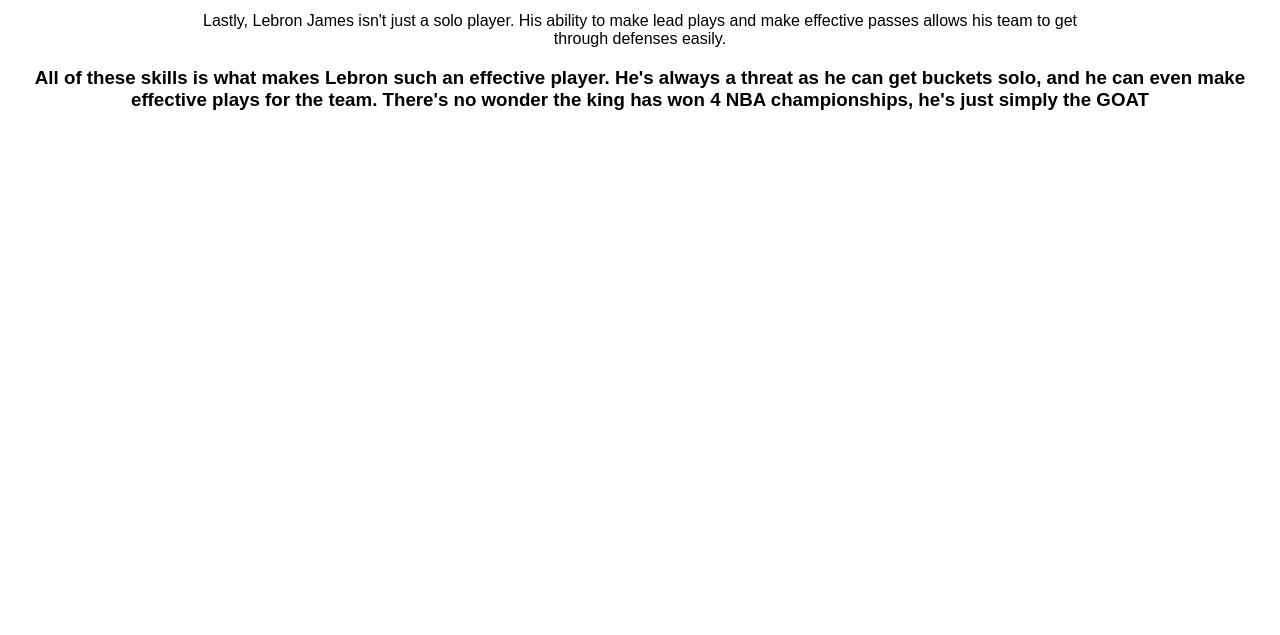
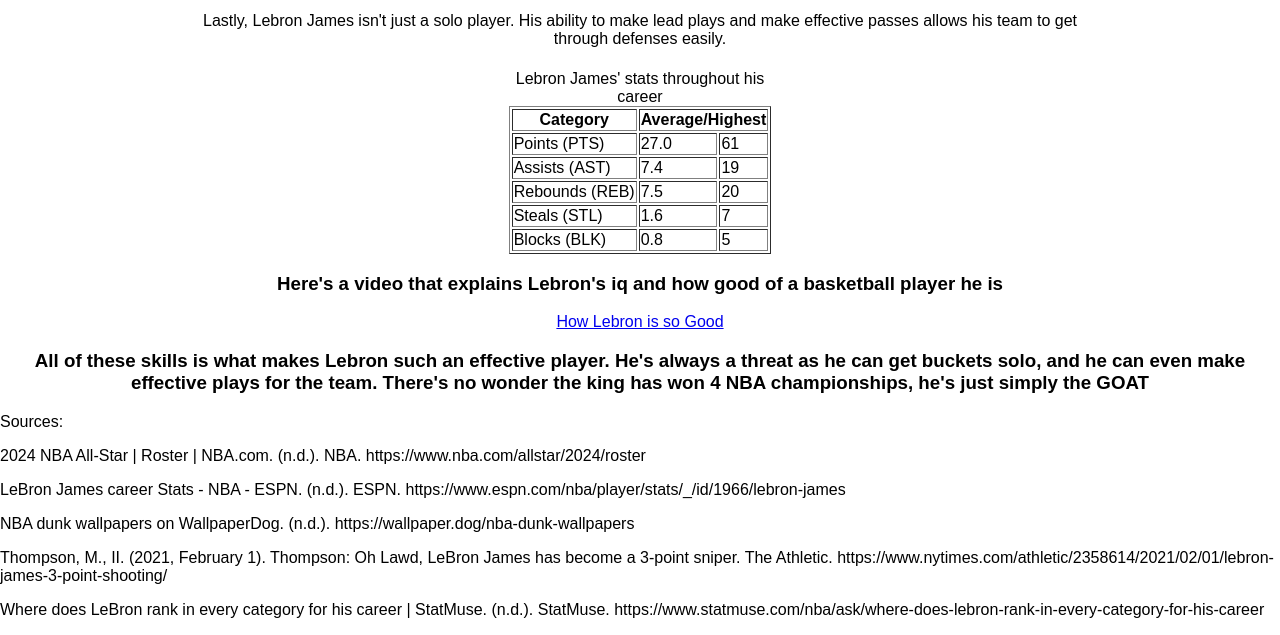
Before and after one commit to samfajita/2QPortfolioCSTejada, a plain HTML site: page public/2Q1GCsTejada.html in a window 1280 px wide. Shown: the part 1998-2633 px from the top of the page. Before the commit the page ends 2127 px from the top, so only its background shows below. Drawn offline with Linux system fonts and the light colour scheme.

Commit message:
Fifth Commit

```diff
--- a/public/2Q1GCsTejada.html
+++ b/public/2Q1GCsTejada.html
@@ -57,6 +57,10 @@
     .nav-links ul li a:hover, .special-link a:hover {
         text-decoration: underline;
     }
+
+    table {
+        margin:auto
+    }
   </style>
 
     </head>
@@ -73,7 +77,7 @@
                     <ul>
                             <li><a href="https://xafam.github.io/2QPortfolioCSFama/public/2Q1GCsFama.html">Prehistory</a></li>
                             <li><a href="#">History</a></li>
-                            <li><a href="#">Skillset</a></li>
+                            <li><a href="https://samfajita.github.io/2QPortfolioCSTejada/public/2Q1GCsTejada.html">Skillset</a></li>
                             <li><a href="https://lourdydin.github.io/2QPortfolioCSDin/public/2Q1GCsDin.html">Stats</a></li>
                     </ul>
                 </div>
@@ -115,7 +119,66 @@
                 <img src = "https://staticg.sportskeeda.com/editor/2021/12/0d9d2-16391248878912-1920.jpg" width="300" alt = "Lebron James Dunk" >
                 <p style="margin-left: 200px; margin-right: 200px">Lastly, Lebron James isn't just a solo player. His ability to make lead plays and make effective passes allows his team to get through defenses easily.</p>
             </figure>
+
+            <table>
+                <tr>
+                    <th></th>
+                    <th></th>
+                </tr>
+            </table>
+
+
+        <table border="1">
+            <caption>Lebron James' stats throughout his career</caption>
+            <thead>
+                <tr>
+                    <th>Category</th>
+                    <th colspan="2">Average/Highest</th>
+                </tr>
+            </thead>
+            <tbody>
+                <tr>
+                    <td>Points (PTS)</td>
+                    <td>27.0</td>
+                    <td>61</td>
+                </tr>
+                <tr>
+                    <td>Assists (AST)</td>
+                    <td>7.4</td>
+                    <td>19</td>
+                </tr>
+                <tr>
+                    <td>Rebounds (REB)</td>
+                    <td>7.5</td>
+                    <td>20</td>
+                </tr>
+                <tr>
+                    <td>Steals (STL)</td>
+                    <td>1.6</td>
+                    <td>7</td>
+                </tr>
+                <tr>
+                    <td>Blocks (BLK)</td>
+                    <td>0.8</td>
+                    <td>5</td>
+                </tr>
+            </tbody>
+        </table>
+
+        <div style="text-align: center">
+            <h3>Here's a video that explains Lebron's iq and how good of a basketball player he is</h3>
+            <a href="https://www.youtube.com/watch?v=yTqPtbkPNPg" target="_blank">How Lebron is so Good</a>
+        </div>
+
+
         <h3 style="text-align: center">All of these skills is what makes Lebron such an effective player. He's always a threat as he can get buckets solo, and he can even make effective plays for the team. There's no wonder the king has won 4 NBA championships, he's just simply the GOAT</h3>
+
+        <p> Sources: </p>
+        <p>2024 NBA All-Star | Roster | NBA.com. (n.d.). NBA. https://www.nba.com/allstar/2024/roster</p>
+        <p>LeBron James career Stats - NBA - ESPN. (n.d.). ESPN. https://www.espn.com/nba/player/stats/_/id/1966/lebron-james</p>
+        <p>NBA dunk wallpapers on WallpaperDog. (n.d.). https://wallpaper.dog/nba-dunk-wallpapers</p>
+        <p>Thompson, M., II. (2021, February 1). Thompson: Oh Lawd, LeBron James has become a 3-point sniper. The Athletic. https://www.nytimes.com/athletic/2358614/2021/02/01/lebron-james-3-point-shooting/</p>
+        <p>Where does LeBron rank in every category for his career | StatMuse. (n.d.). StatMuse. https://www.statmuse.com/nba/ask/where-does-lebron-rank-in-every-category-for-his-career</p>
 
     </body>
 
```
